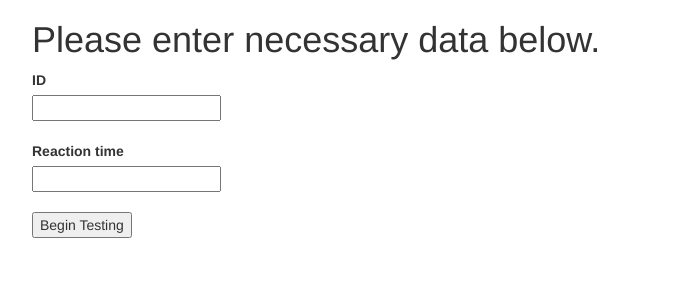
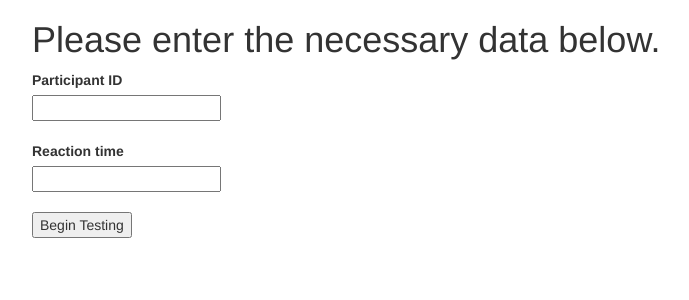
Before and after one commit to junikimm717/OMSB9-Final-Project, a PHP site: page / in a window 1280 px wide. Shown: the top 300 px of the page, without its empty margins (38-727 px from the left). Run offline with PHP 8.4, Linux system fonts and the light colour scheme.

Commit message:
revisions

```diff
--- a/website/index.php
+++ b/website/index.php
@@ -7,12 +7,12 @@
 <body>
     <div class="container">
         <div class="row">
-            <div class="col-md-12"> <h1> Please enter necessary data below. </h1> </div>
+            <div class="col-md-12"> <h1> Please enter the necessary data below. </h1> </div>
         </div>
         <div class="row">
             <div class="col-md-12">
                 <form method="get" action="testing.php">
-                    <label for="id"> ID </label> <br>
+                    <label for="id"> Participant ID </label> <br>
                     <input type="text" id="id" name="id"></input> <br> <br>
 
                     <label for="time"> Reaction time </label> <br>
```
Also changed, not shown: README.md.
